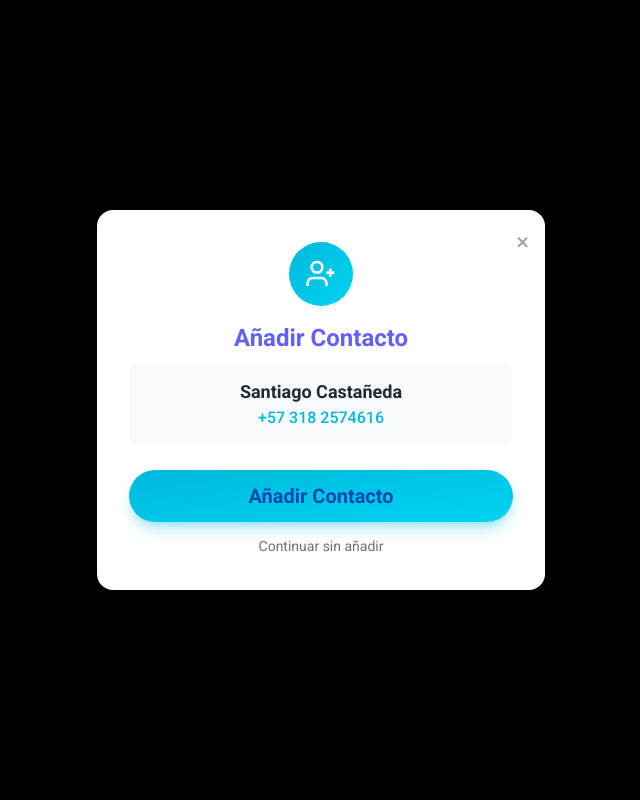
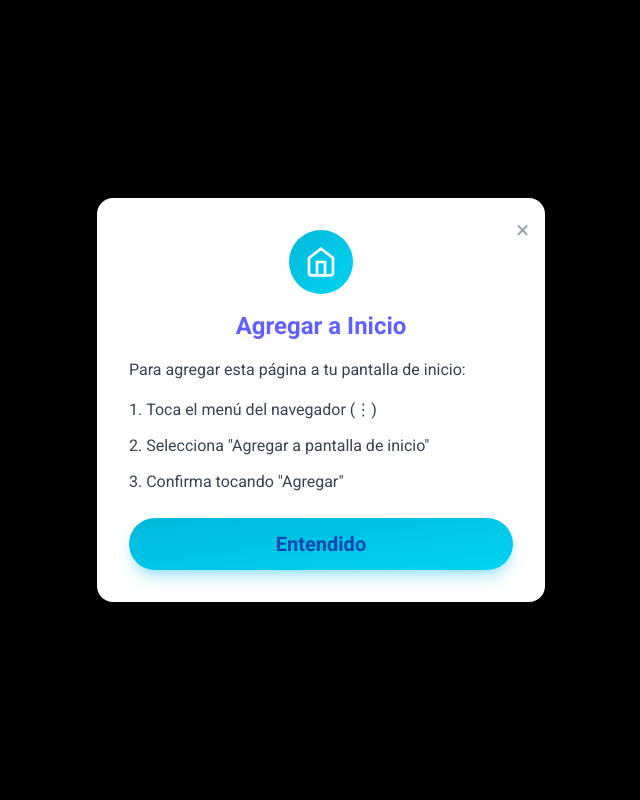
Before and after one commit to CerebiiaCompany/hilda-landing, a React (Vite) app: page /santiago-castaneda in a window 1280 px wide. Shown: the top 800 px of the page, without its empty margins (319-959 px from the left). Built offline with nearby package versions, Linux system fonts and the light colour scheme.

Commit message:
fix:add-home.ios

```diff
--- /dev/null
+++ b/src/components/AddToHomeScreenModal.tsx
@@ -0,0 +1,118 @@
+import { useState, useEffect } from 'react';
+
+interface AddToHomeScreenModalProps {
+    onClose?: () => void;
+}
+
+export default function AddToHomeScreenModal({ onClose }: AddToHomeScreenModalProps) {
+    const [isOpen, setIsOpen] = useState(true);
+    const [isIOS, setIsIOS] = useState(false);
+    const [isStandalone, setIsStandalone] = useState(false);
+
+    useEffect(() => {
+        // Detectar si es iOS
+        const iOS = /iPad|iPhone|iPod/.test(navigator.userAgent);
+        setIsIOS(iOS);
+
+        // Detectar si ya está instalado como PWA
+        const standalone = window.matchMedia('(display-mode: standalone)').matches;
+        setIsStandalone(standalone);
+    }, []);
+
+    const handleClose = () => {
+        setIsOpen(false);
+        if (onClose) {
+            onClose();
+        }
+    };
+
+    // No mostrar si ya está instalado
+    if (!isOpen || isStandalone) return null;
+
+    return (
+        <div
+            className="fixed inset-0 bg-black bg-opacity-50 flex items-center justify-center z-50 p-4"
+            onClick={handleClose}
+        >
+            <div
+                className="bg-white rounded-2xl p-8 max-w-md w-full shadow-2xl relative"
+                onClick={(e) => e.stopPropagation()}
+            >
+                <button
+                    onClick={handleClose}
+                    className="absolute top-4 right-4 text-gray-400 hover:text-gray-600 text-2xl"
+                >
+                    ×
+                </button>
+
+                <div className="text-center">
+                    <div className="w-16 h-16 bg-gradient-to-br from-cyan-500 to-cyan-400 rounded-full flex items-center justify-center mx-auto mb-4">
+                        <svg
+                            width="32"
+                            height="32"
+                            viewBox="0 0 24 24"
+                            fill="none"
+                            stroke="white"
+                            strokeWidth="2"
+                        >
+                            <path d="M3 9l9-7 9 7v11a2 2 0 0 1-2 2H5a2 2 0 0 1-2-2z" />
+                            <polyline points="9 22 9 12 15 12 15 22" />
+                        </svg>
+                    </div>
+
+                    <h2 className="text-2xl font-bold text-indigo-500 mb-4">
+                        Agregar a Inicio
+                    </h2>
+
+                    {isIOS ? (
+                        <div className="text-left space-y-4">
+                            <p className="text-gray-700">
+                                Para agregar esta página a tu pantalla de inicio:
+                            </p>
+                            <ol className="list-decimal list-inside space-y-3 text-gray-700">
+                                <li className="flex items-start gap-2">
+                                    <span className="flex-shrink-0">1.</span>
+                                    <span>Toca el botón de <strong>Compartir</strong>
+                                        <svg className="inline-block w-5 h-5 mx-1" viewBox="0 0 24 24" fill="none" stroke="currentColor" strokeWidth="2">
+                                            <path d="M4 12v8a2 2 0 0 0 2 2h12a2 2 0 0 0 2-2v-8" />
+                                            <polyline points="16 6 12 2 8 6" />
+                                            <line x1="12" y1="2" x2="12" y2="15" />
+                                        </svg>
+                                        en la parte inferior de Safari
+                                    </span>
+                                </li>
+                                <li className="flex items-start gap-2">
+                                    <span className="flex-shrink-0">2.</span>
+                                    <span>Desplázate y selecciona <strong>"Agregar a Inicio"</strong></span>
+                                </li>
+                                <li className="flex items-start gap-2">
+                                    <span className="flex-shrink-0">3.</span>
+                                    <span>Toca <strong>"Agregar"</strong> en la esquina superior derecha</span>
+                                </li>
+                            </ol>
+                        </div>
+                    ) : (
+                        <div className="text-left space-y-4">
+                            <p className="text-gray-700">
+                                Para agregar esta página a tu pantalla de inicio:
+                            </p>
+                            <ol className="list-decimal list-inside space-y-3 text-gray-700">
+                                <li>Toca el menú del navegador (⋮)</li>
+                                <li>Selecciona "Agregar a pantalla de inicio"</li>
+                                <li>Confirma tocando "Agregar"</li>
+                            </ol>
+                        </div>
+                    )}
+
+                    <button
+                        onClick={handleClose}
+                        className="bg-gradient-to-br from-cyan-500 to-cyan-400 border-none px-8 py-3 text-xl font-semibold rounded-full cursor-pointer shadow-lg shadow-cyan-500/30 hover:-translate-y-0.5 hover:shadow-xl transition-all duration-300 w-full mt-6"
+                        style={{ color: '#004AAD' }}
+                    >
+                        Entendido
+                    </button>
+                </div>
+            </div>
+        </div>
+    );
+}
--- a/src/components/hilda/HeroSection.tsx
+++ b/src/components/hilda/HeroSection.tsx
@@ -1,11 +1,13 @@
 import { useState, useEffect } from 'react';
 import AddContactModal from '../AddContactModalButton';
+import AddToHomeScreenModal from '../AddToHomeScreenModal';
 
 export default function HeroSection() {
     const [showModal, setShowModal] = useState(false);
+    const [showHomeScreenModal, setShowHomeScreenModal] = useState(false);
 
     useEffect(() => {
-        setShowModal(true);
+        setShowHomeScreenModal(true);
     }, []);
 
     const handleAddContact = () => {
@@ -65,6 +67,12 @@ export default function HeroSection() {
                 />
             )}
 
+            {showHomeScreenModal && (
+                <AddToHomeScreenModal
+                    onClose={() => setShowHomeScreenModal(false)}
+                />
+            )}
+
             <img src={`${import.meta.env.BASE_URL}cuadro1.png`} alt="" className="absolute w-24 md:w-32 h-24 md:h-32 top-[5%] md:top-[8%] left-[5%] md:left-[54%] z-0 animate-float opacity-80" />
             <img src={`${import.meta.env.BASE_URL}cuadro2.png`} alt="" className="absolute w-24 md:w-32 h-24 md:h-32 top-[3%] md:top-[6%] right-0 md:right-0 z-0 animate-float animation-delay-500 opacity-80" />
             <img src={`${import.meta.env.BASE_URL}cuadro3.png`} alt="" className="absolute w-20 md:w-28 h-20 md:h-28 top-[25%] md:top-1/2 right-[2%] md:right-[5%] z-0 animate-float animation-delay-1000 opacity-80" />
--- a/src/components/santiago/HeroSectionSantiago.tsx
+++ b/src/components/santiago/HeroSectionSantiago.tsx
@@ -1,11 +1,13 @@
 import { useState, useEffect } from 'react';
 import AddContactModal from '../AddContactModalButton';
+import AddToHomeScreenModal from '../AddToHomeScreenModal';
 
 export default function HeroSection() {
     const [showModal, setShowModal] = useState(false);
+    const [showHomeScreenModal, setShowHomeScreenModal] = useState(false);
 
     useEffect(() => {
-        setShowModal(true);
+        setShowHomeScreenModal(true);
     }, []);
 
     const handleAddContact = () => {
@@ -61,6 +63,12 @@ export default function HeroSection() {
                 />
             )}
 
+            {showHomeScreenModal && (
+                <AddToHomeScreenModal
+                    onClose={() => setShowHomeScreenModal(false)}
+                />
+            )}
+
             <img src={`${import.meta.env.BASE_URL}cuadro1.png`} alt="" className="absolute w-24 md:w-32 h-24 md:h-32 top-[5%] md:top-[8%] left-[5%] md:left-[54%] z-0 animate-float opacity-80" />
             <img src={`${import.meta.env.BASE_URL}cuadro2.png`} alt="" className="absolute w-24 md:w-32 h-24 md:h-32 top-[3%] md:top-[6%] right-0 md:right-0 z-0 animate-float animation-delay-500 opacity-80" />
             <img src={`${import.meta.env.BASE_URL}cuadro3.png`} alt="" className="absolute w-20 md:w-28 h-20 md:h-28 top-[25%] md:top-1/2 right-[2%] md:right-[5%] z-0 animate-float animation-delay-1000 opacity-80" />
```
